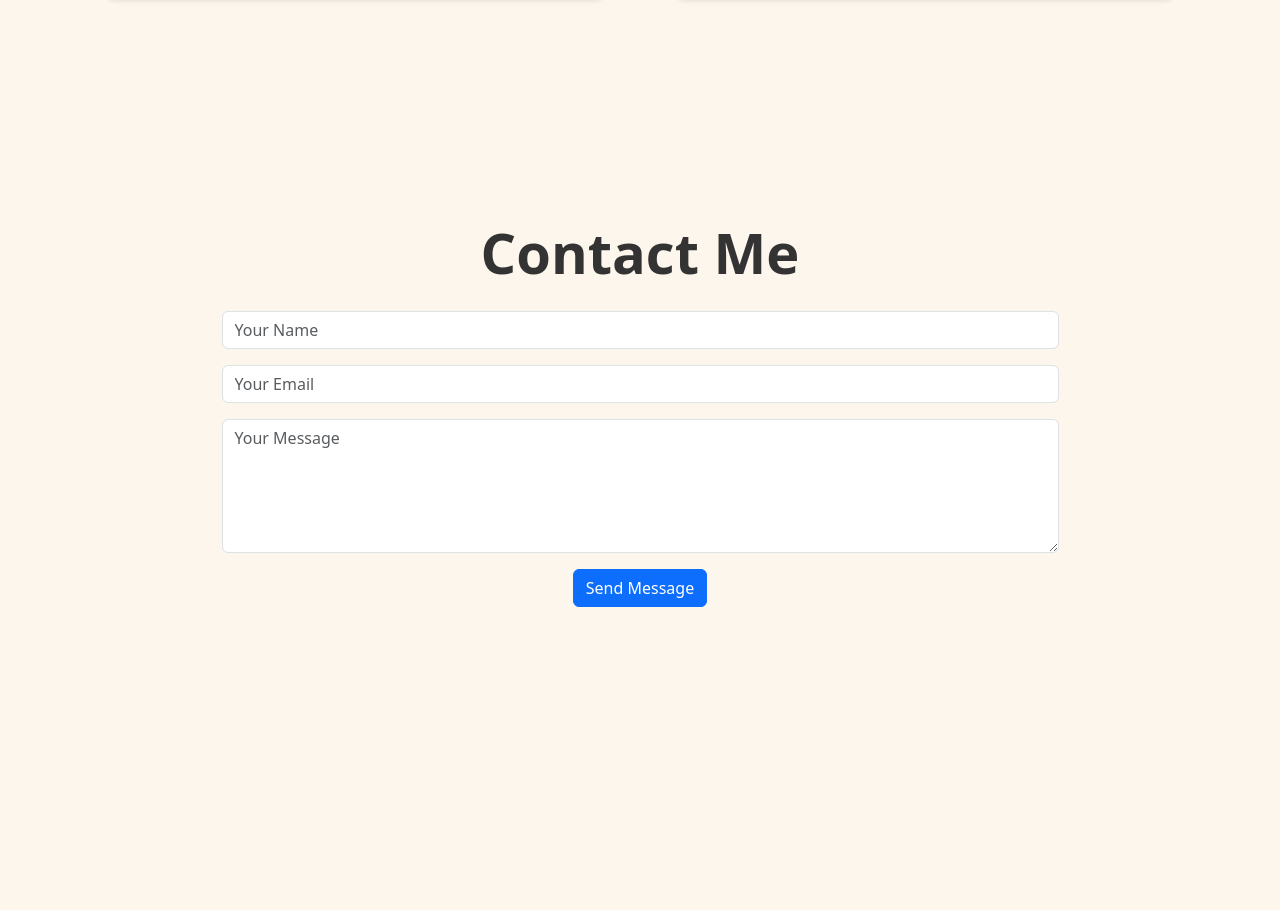
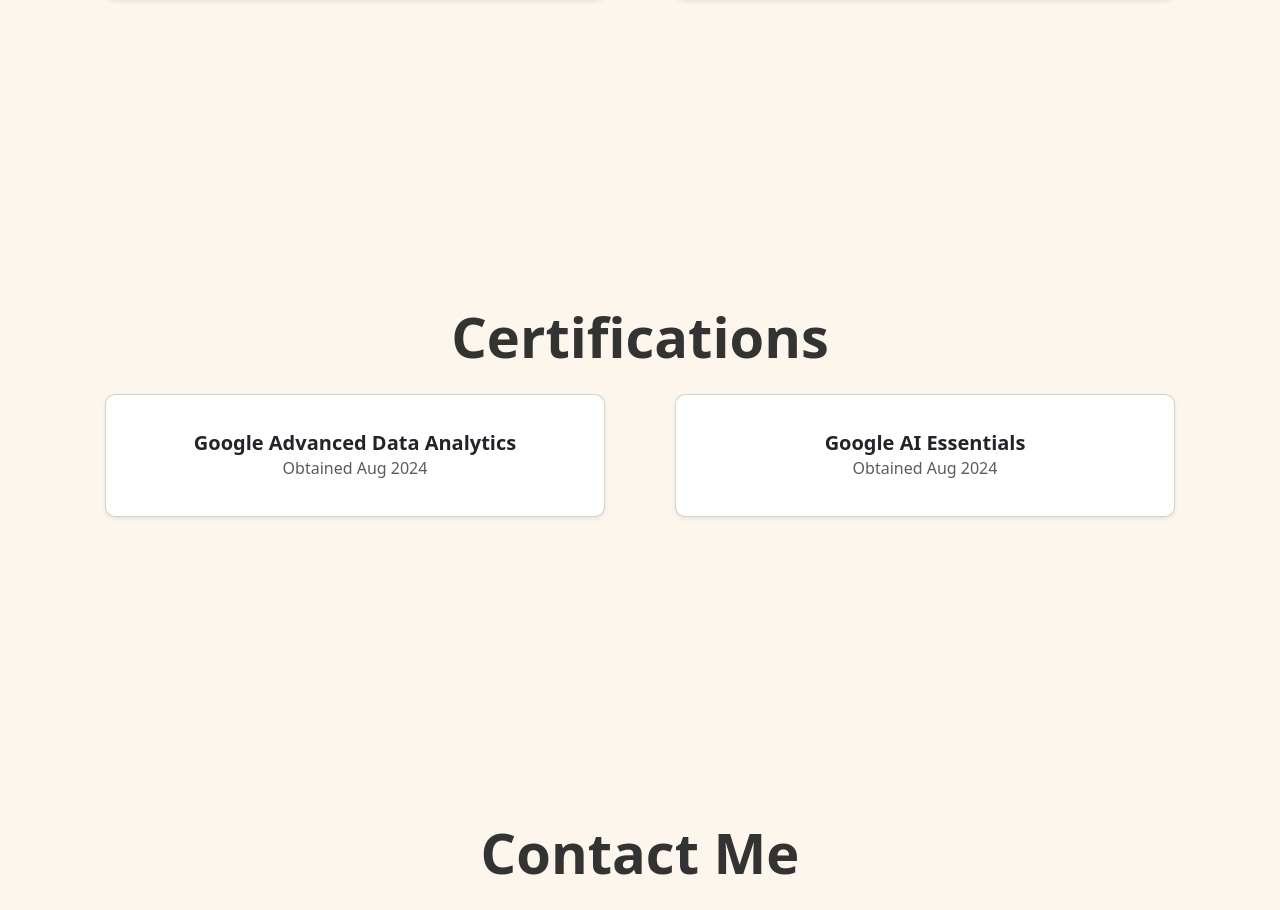
Before and after one commit to eohnai/personal-website, a React (Vite) app: page / in a window 1280 px wide. Shown: the part 1687-2597 px from the top of the page. Before the commit the page ends 2400 px from the top, so only its background shows below. Built offline with nearby package versions, Linux system fonts and the light colour scheme.

Commit message:
Create Certifications.tsx

```diff
--- a/src/App.tsx
+++ b/src/App.tsx
@@ -1,8 +1,8 @@
 import Navbar from "./components/Navbar";
 import Projects from "./components/Projects";
 import Experience from "./components/Experience";
+import Certification from "./components/Certifications";
 import Contact from "./components/Contact";
-// import Footer from "./components/Footer"
 import "./App.css";
 
 function App() {
@@ -18,6 +18,9 @@
       <section id="experience" className="section">
         <Experience />
       </section>
+      <section id="certifications" className="section">
+        <Certification />
+      </section>
       <section id="contact" className="section">
         <Contact />
       </section>
--- /dev/null
+++ b/src/components/Certifications.tsx
@@ -0,0 +1,34 @@
+const Certification = () => {
+  return (
+    <div className="container text-center">
+      <h2 className="mb-4 display-4 fw-bold">Certifications</h2>
+      <div className="row">
+        <div className="col-md-6">
+          <div className="card shadow-sm">
+            <div className="card-body">
+              <h5 className="card-title fw-bold">
+                Google Advanced Data Analytics
+              </h5>
+              <h6 className="card-subtitle mb-2 text-muted">
+                Obtained Aug 2024
+              </h6>
+            </div>
+          </div>
+        </div>
+
+        <div className="col-md-6">
+          <div className="card shadow-sm">
+            <div className="card-body">
+              <h5 className="card-title fw-bold">Google AI Essentials</h5>
+              <h6 className="card-subtitle mb-2 text-muted">
+                Obtained Aug 2024
+              </h6>
+            </div>
+          </div>
+        </div>
+      </div>
+    </div>
+  );
+};
+
+export default Certification;
```
